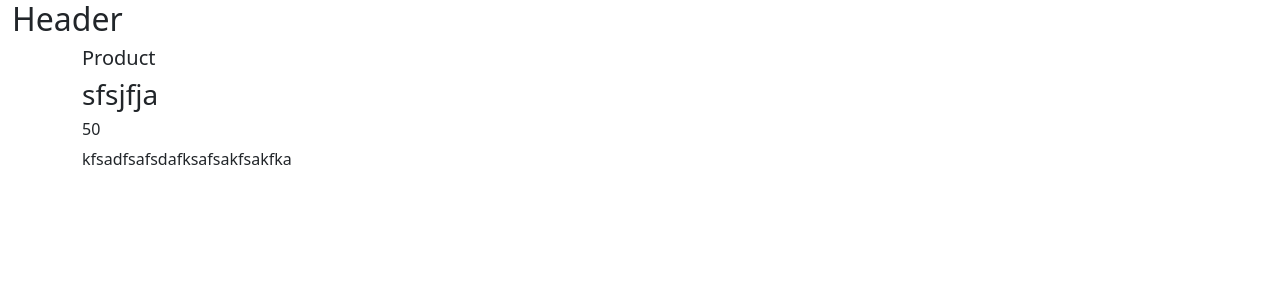
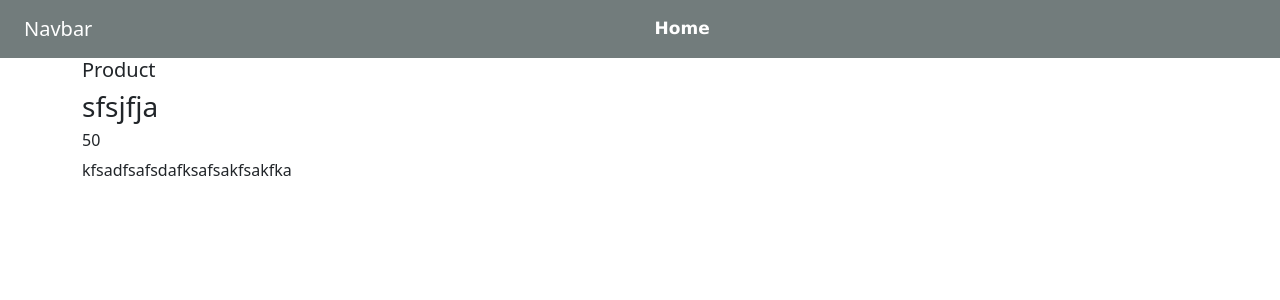
Before and after one commit to amitsaini95/Ecom, a Django app: page / in a window 1280 px wide. Shown: the top 300 px of the page. Run offline with Django 4.2, Linux system fonts and the light colour scheme; data comes from the database, SQL or seed files in the repository; some libraries are stand-ins or nearby versions.

Commit message:
navbar item

```diff
--- a/product/static/css/style.css
+++ b/product/static/css/style.css
@@ -4,3 +4,19 @@
     box-sizing: border-box;
 
 }
+.NavbarMenu{
+    background-color:rgb(114, 124, 124) !important;
+
+}
+.NavbarMenu ul{
+    margin: auto;
+}
+.NavbarMenu ul li a{
+    color: white;
+    font-size: 17px;
+    font-family:Verdana, Geneva, Tahoma, sans-serif;
+    font-weight: 600;
+}
+.NavbarMenu ul li a:hover{
+    color: rgb(255, 0, 76);
+}
--- a/product/templates/base/base.html
+++ b/product/templates/base/base.html
@@ -8,10 +8,24 @@
 </head>
 <body>
 <header>
-    <div class="container-fluid">
+    <div class="container-fluid p-0">
         <div class="row">
             <div class="col-12">
-                <h2>Header</h2>
+                <nav class="navbar navbar-expand-lg NavbarMenu ">
+                    <div class="container-fluid">
+                      <a class="navbar-brand text-white" href="#">Navbar</a>
+                      <button class="navbar-toggler" type="button" data-bs-toggle="collapse" data-bs-target="#navbarSupportedContent" aria-controls="navbarSupportedContent" aria-expanded="false" aria-label="Toggle navigation">
+                        <span class="navbar-toggler-icon"></span>
+                      </button>
+                      <div class="collapse navbar-collapse" id="navbarSupportedContent">
+                        <ul class="navbar-nav me-auto mb-2 mb-lg-0">
+                          <li class="nav-item">
+                            <a class="nav-link active" aria-current="page" href="#">Home</a>
+                          </li>
+                          </ul>
+                      </div>
+                    </div>
+                  </nav>
             </div>
         </div>
     </div>
```
